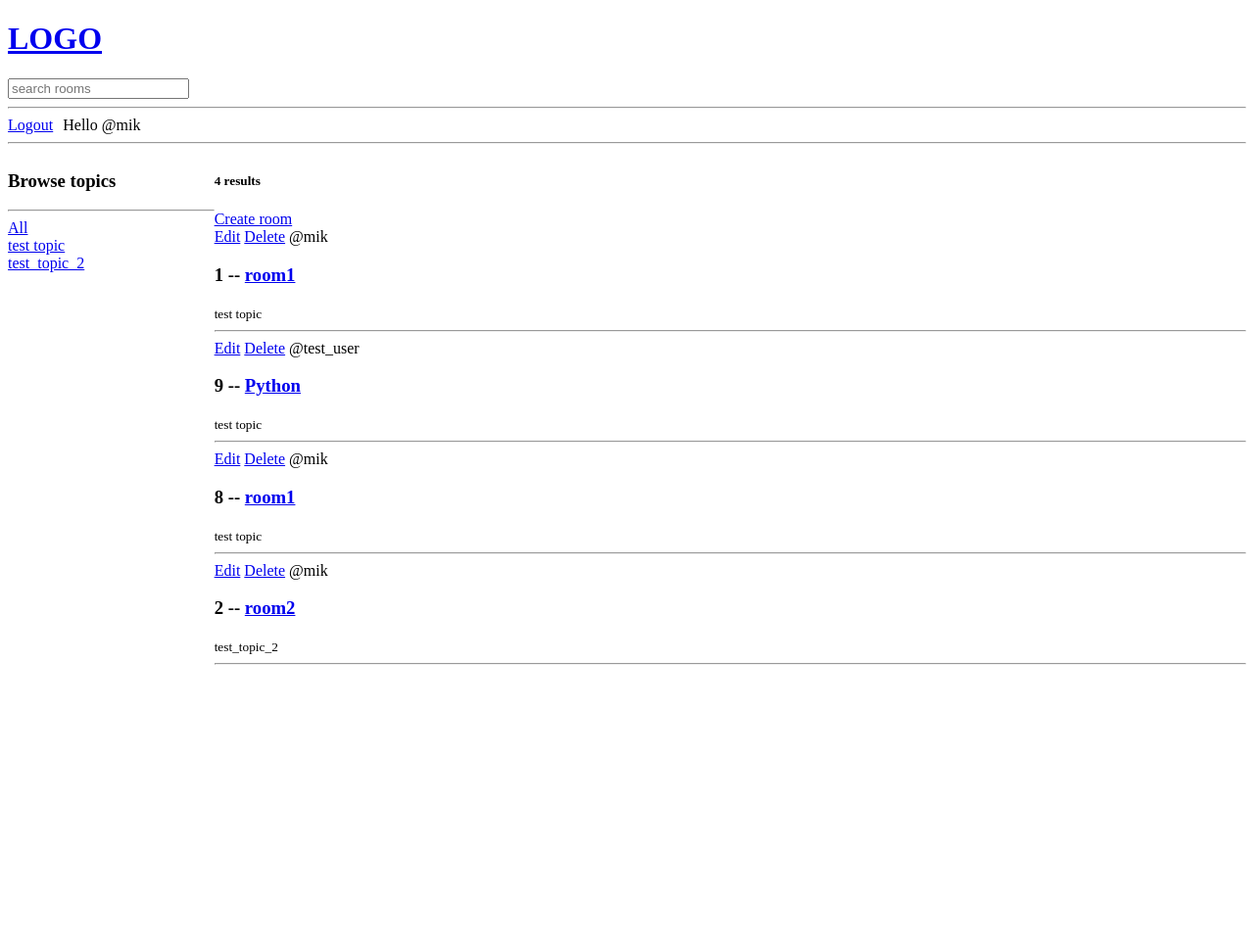
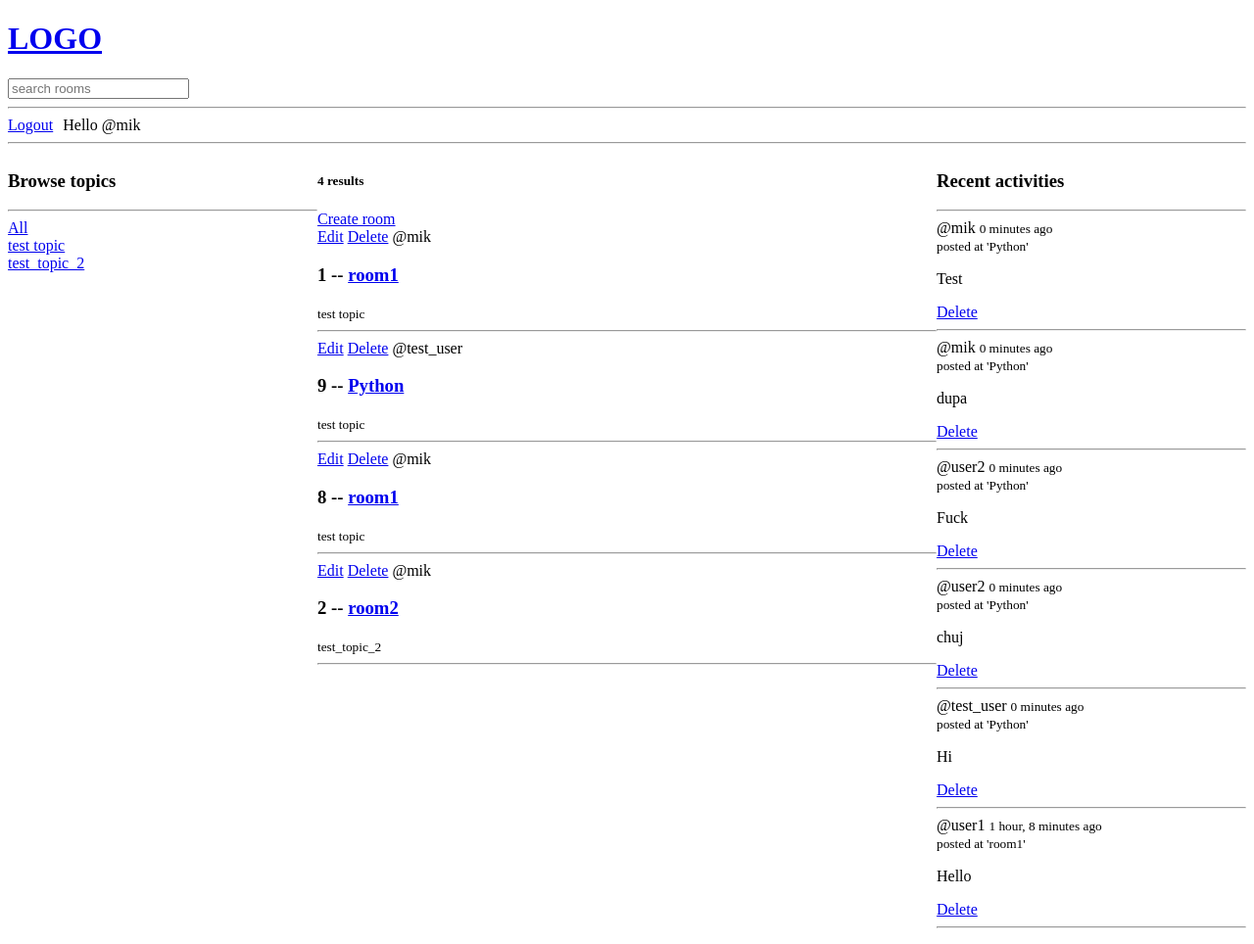
Before and after one commit to Mikku0/Django_games_app, a Django app: page / in a window 1280 px wide. Shown: the whole page at 98% size. Before the commit the page ends 679 px from the top, so only its background shows below. Run offline with Django 5.2, Linux system fonts and the light colour scheme; a user stored in the database is signed in; data comes from the database, SQL or seed files in the repository; both versions use the stored data as it was after the commit.

Commit message:
added latest activities and organized home.html page

```diff
--- a/game_cat/base/models.py
+++ b/game_cat/base/models.py
@@ -33,5 +33,8 @@ class Message(models.Model):
     updated = models.DateTimeField(auto_now=True)
     created = models.DateTimeField(auto_now_add=True)
 
+    class Meta:
+        ordering = ['-updated', '-created']
+
     def __str__(self):
         return self.body[0:50]
--- /dev/null
+++ b/game_cat/base/templates/base/activity_component.html
@@ -0,0 +1,18 @@
+<h3>Recent activities</h3>
+<hr>
+{% for message in room_messages %}
+<div>
+    <span>@{{message.user}}</span>
+    <small>{{message.created|timesince}} ago</small>
+    <div>
+        <small>posted at '{{message.room}}'</small>
+    </div>
+    <div>
+        <p>{{message}}</p>
+        {% if request.user == message.user or request.user.is_superuser %}
+        <a href="{% url 'delete-message' message.id %}">Delete</a>
+        {% endif %}
+        <hr>
+    </div>
+</div>
+{% endfor %}
--- /dev/null
+++ b/game_cat/base/templates/base/feed_component.html
@@ -0,0 +1,14 @@
+<div>
+    {% for room in rooms %}
+    <div>
+        {% if request.user == room.host or request.user.is_superuser %}
+        <a href="{% url 'update-room' room.id %}">Edit</a>
+        <a href="{% url 'delete-room' room.id %}">Delete</a>
+        {% endif %}
+        <span>@{{room.host.username}}</span>
+        <h3>{{room.id}} -- <a href="{% url 'room' room.id %}">{{room.name}}</a></h3>
+        <small>{{room.topic.name}}</small>
+        <hr>
+    </div>
+    {% endfor %}
+</div>
--- a/game_cat/base/templates/base/home.html
+++ b/game_cat/base/templates/base/home.html
@@ -5,24 +5,13 @@
 <style>
     .home-container{
         display: grid;
-        grid-template-columns: 1fr 5fr;
+        grid-template-columns: 1fr 2fr 1fr;
     }
 </style>
 
 <div class="home-container">
     <div>
-        <h3>Browse topics</h3>
-        <hr>
-
-        <div>
-            <a href="{% url 'home' %}">All</a>
-        </div>
-
-        {% for topic in topics %}
-        <div>
-            <a href="{% url 'home' %}?q={{topic.name}}">{{topic.name}}</a>
-        </div>
-        {% endfor %}
+        {% include 'base/topics_component.html' %}
     </div>
     <div>
         {% if room_count == 1 %}
@@ -32,21 +21,13 @@
         {% endif %}
         <a href="{% url 'create-room' %}">Create room</a>
 
-        <div>
-            {% for room in rooms %}
-            <div>
-                {% if request.user == room.host or request.user.is_superuser %}
-                <a href="{% url 'update-room' room.id %}">Edit</a>
-                <a href="{% url 'delete-room' room.id %}">Delete</a>
-                {% endif %}
-                <span>@{{room.host.username}}</span>
-                <h3>{{room.id}} -- <a href="{% url 'room' room.id %}">{{room.name}}</a></h3>
-                <small>{{room.topic.name}}</small>
-                <hr>
-            </div>
-            {% endfor %}
-        </div>
+        {% include 'base/feed_component.html' %}
 
     </div>
+
+    <div>
+        {% include 'base/activity_component.html' %}
+    </div>
+
 </div>
 {% endblock %}
--- /dev/null
+++ b/game_cat/base/templates/base/topics_component.html
@@ -0,0 +1,12 @@
+<h3>Browse topics</h3>
+<hr>
+
+<div>
+    <a href="{% url 'home' %}">All</a>
+</div>
+
+{% for topic in topics %}
+<div>
+    <a href="{% url 'home' %}?q={{topic.name}}">{{topic.name}}</a>
+</div>
+{% endfor %}
--- a/game_cat/base/views.py
+++ b/game_cat/base/views.py
@@ -81,14 +81,15 @@ def home(request):
 
     topics = Topic.objects.all()
     room_count = rooms.count()
+    room_messages = Message.objects.filter(Q(room__topic__name__icontains=q))
 
-    context = {'rooms': rooms, 'topics': topics, 'room_count': room_count}
+    context = {'rooms': rooms, 'topics': topics, 'room_count': room_count, 'room_messages': room_messages}
     return render(request, 'base/home.html', context)
 
 
 def room(request, pk):
     room = Room.objects.get(id=pk)
-    room_messages = room.message_set.all().order_by('-created')
+    room_messages = room.message_set.all()
     participants = room.participants.all()
 
     if request.method == 'POST':
```
Also changed, not shown: game_cat/db.sqlite3.
